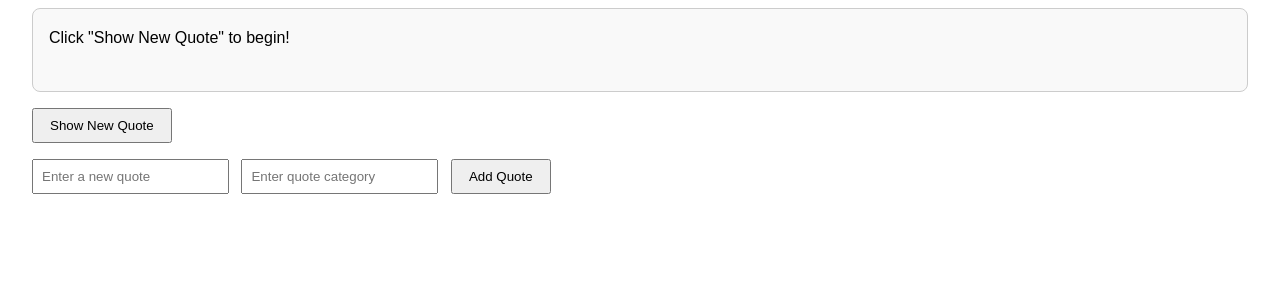
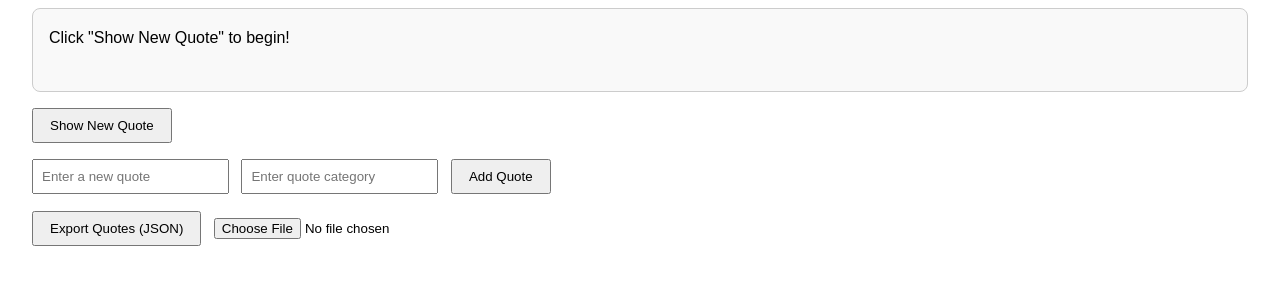
Before and after one commit to caspersudo/alx_fe_javascript, a plain HTML site: page dom-manipulation/index.html in a window 1280 px wide. Shown: the part 97-382 px from the top of the page. Drawn offline with Linux system fonts and the light colour scheme.

Commit message:
Update index.html

```diff
--- a/dom-manipulation/index.html
+++ b/dom-manipulation/index.html
@@ -22,7 +22,7 @@
       font-style: italic;
       color: #555;
     }
-    form {
+    form, .storage-controls {
       margin-top: 1rem;
     }
     input {
@@ -49,6 +49,12 @@
     <button type="submit">Add Quote</button>
   </form>
 
+  <!-- Import/Export Controls -->
+  <div class="storage-controls">
+    <button id="exportJson">Export Quotes (JSON)</button>
+    <input type="file" id="importFile" accept=".json" />
+  </div>
+
   <script src="script.js"></script>
 </body>
 </html>
```
